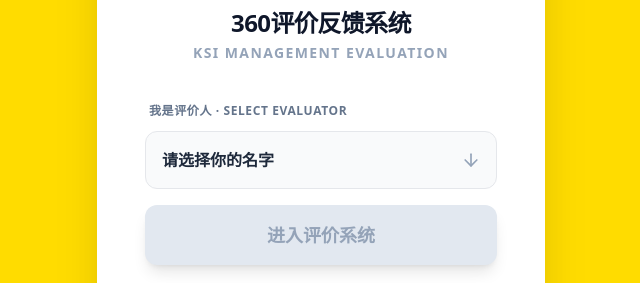
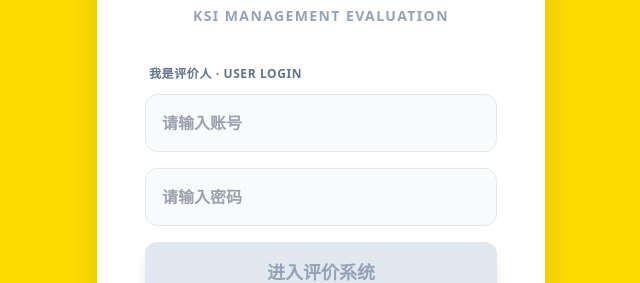
Before and after one commit to qianxiao1001/KSI-360, a React (Vite) app: page / in a window 1280 px wide. Shown: the part 232-515 px from the top of the page, without its empty margins (319-959 px from the left). Built offline with nearby package versions, Linux system fonts and the light colour scheme; what @cloudbase/js-sdk would draw is missing.

Commit message:
Update user accounts: all passwords changed to 123456, add login notification

```diff
--- a/App.tsx
+++ b/App.tsx
@@ -20,7 +20,8 @@ import {
   NEGATIVE_QUESTIONS,
   POSITIVE_METRICS,
   NEGATIVE_METRICS,
-  ADMIN_PASSWORD
+  ADMIN_PASSWORD,
+  USER_ACCOUNTS
 } from './constants';
 import { saveEvaluation, getEvaluationStats, downloadCSV, clearAllEvaluations, getEvaluations } from './services/cloudStorageService';
 import { RadarView } from './components/RadarChart';
@@ -643,10 +644,29 @@ export default function App() {
   const [view, setView] = useState<'login' | 'eval' | 'admin'>('login');
   const [currentUser, setCurrentUser] = useState<string>('');
   const [password, setPassword] = useState('');
+  const [username, setUsername] = useState('');
+  const [loginPassword, setLoginPassword] = useState('');
+  const [hasSubmitted, setHasSubmitted] = useState(false);
 
-  const handleStart = () => {
-    if (!currentUser) return;
-    setView('eval');
+  const handleStart = async () => {
+    const user = USER_ACCOUNTS.find(u => u.username === username && u.password === loginPassword);
+    if (user) {
+      const allEvaluations = await getEvaluations();
+      const userEvaluations = allEvaluations.filter((e: any) => e.evaluator === user.name);
+      const targets = SUPERVISORS.filter(s => s !== user.name);
+
+      if (userEvaluations.length >= targets.length) {
+        setHasSubmitted(true);
+        alert("已完成提交\n\n您已经完成了所有评价，感谢您的参与！");
+        return;
+      }
+
+      setCurrentUser(user.name);
+      setView('eval');
+      alert("温馨提示\n\n本次评价结果仅供公司CEO参考，不对工作业绩和绩效结果产生影响，数据不做公开和使用。");
+    } else {
+      alert("账号或密码错误");
+    }
   };
 
   const handleAdminLogin = (e: React.FormEvent) => {
@@ -679,25 +699,26 @@ export default function App() {
             <div className="space-y-8">
                <div className="space-y-3">
                  <label className="block text-xs font-black text-slate-500 uppercase tracking-wider ml-1">
-                   我是评价人 · SELECT EVALUATOR
+                   我是评价人 · USER LOGIN
                  </label>
                  <div className="flex flex-col gap-4">
-                   <div className="relative">
-                     <select
-                       className="w-full p-4 ksi-input appearance-none text-slate-800 font-bold focus:ring-2 focus:ring-ksi-black transition-all bg-white"
-                       value={currentUser}
-                       onChange={(e) => setCurrentUser(e.target.value)}
-                     >
-                       <option value="">请选择你的名字</option>
-                       {SUPERVISORS.map(s => <option key={s} value={s}>{s}</option>)}
-                     </select>
-                     <div className="absolute right-4 top-1/2 -translate-y-1/2 pointer-events-none text-slate-400">
-                       <ArrowRight className="w-5 h-5 rotate-90" />
-                     </div>
-                   </div>
+                   <input
+                     type="text"
+                     placeholder="请输入账号"
+                     className="w-full p-4 ksi-input appearance-none text-slate-800 font-bold focus:ring-2 focus:ring-ksi-black transition-all bg-white"
+                     value={username}
+                     onChange={(e) => setUsername(e.target.value)}
+                   />
+                   <input
+                     type="password"
+                     placeholder="请输入密码"
+                     className="w-full p-4 ksi-input appearance-none text-slate-800 font-bold focus:ring-2 focus:ring-ksi-black transition-all bg-white"
+                     value={loginPassword}
+                     onChange={(e) => setLoginPassword(e.target.value)}
+                   />
                    <button
                      onClick={handleStart}
-                     disabled={!currentUser}
+                     disabled={!username || !loginPassword}
                      className="w-full py-4 btn-ksi-primary rounded-xl font-black text-lg shadow-lg disabled:bg-slate-200 disabled:text-slate-400 disabled:cursor-not-allowed"
                    >
                      进入评价系统
--- a/constants.ts
+++ b/constants.ts
@@ -78,5 +78,32 @@ export const NEGATIVE_METRICS: MetricConfig[] = [
 export const POSITIVE_QUESTIONS = POSITIVE_METRICS.map(m => m.title);
 export const NEGATIVE_QUESTIONS = NEGATIVE_METRICS.map(m => m.title);
 
-export const ADMIN_PASSWORD = "KSI2026";
+export const ADMIN_PASSWORD = "KSI!";
 export const STORAGE_KEY = "ksi_evaluation_data_v2";
+
+export interface UserAccount {
+  name: string;
+  username: string;
+  password: string;
+}
+
+export const USER_ACCOUNTS: UserAccount[] = [
+  { name: "董博", username: "dongbo", password: "123456" },
+  { name: "史佳慧", username: "shijiahui", password: "123456" },
+  { name: "李倩", username: "liqian", password: "123456" },
+  { name: "郭建飞", username: "guojianfei", password: "123456" },
+  { name: "钱啸", username: "qianxiao", password: "123456" },
+  { name: "王泽群", username: "wangzequn", password: "123456" },
+  { name: "王青青", username: "wangqingqing", password: "123456" },
+  { name: "赵璕", username: "zhaoxun", password: "123456" },
+  { name: "吴敏", username: "wumin", password: "123456" },
+  { name: "陈芳", username: "chenfang", password: "123456" },
+  { name: "征胜男", username: "zhengshengnan", password: "123456" },
+  { name: "蒋佩玉", username: "jiangpeiyu", password: "123456" },
+  { name: "李双江", username: "lishuangjiang", password: "123456" },
+  { name: "杨迪", username: "yangdi", password: "123456" },
+  { name: "满懿", username: "manyi", password: "123456" },
+  { name: "徐美玲", username: "xumeiling", password: "123456" },
+  { name: "李洁", username: "lijie", password: "123456" },
+  { name: "乔瑞丰", username: "qiaoruifeng", password: "123456" }
+];
```
